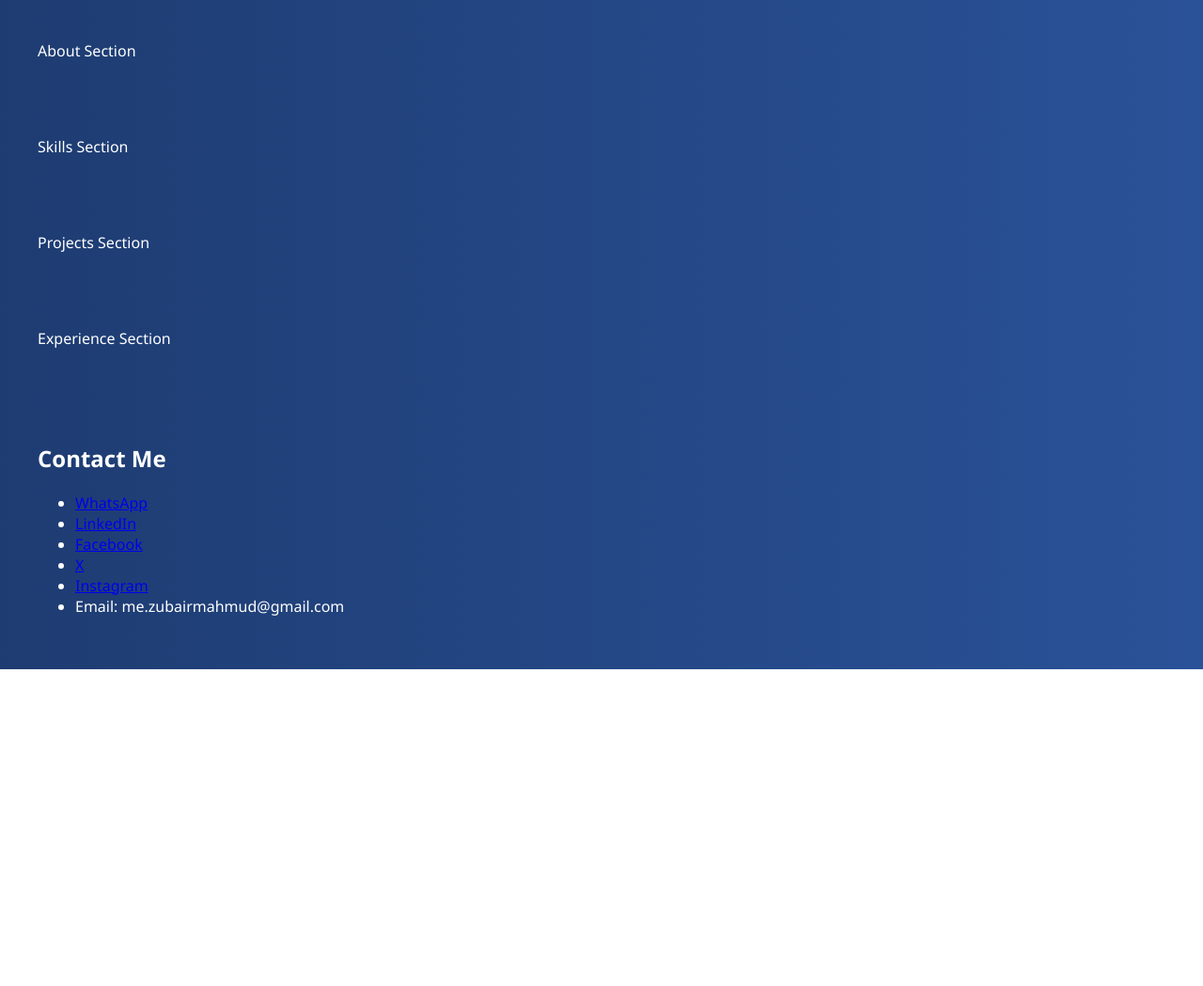
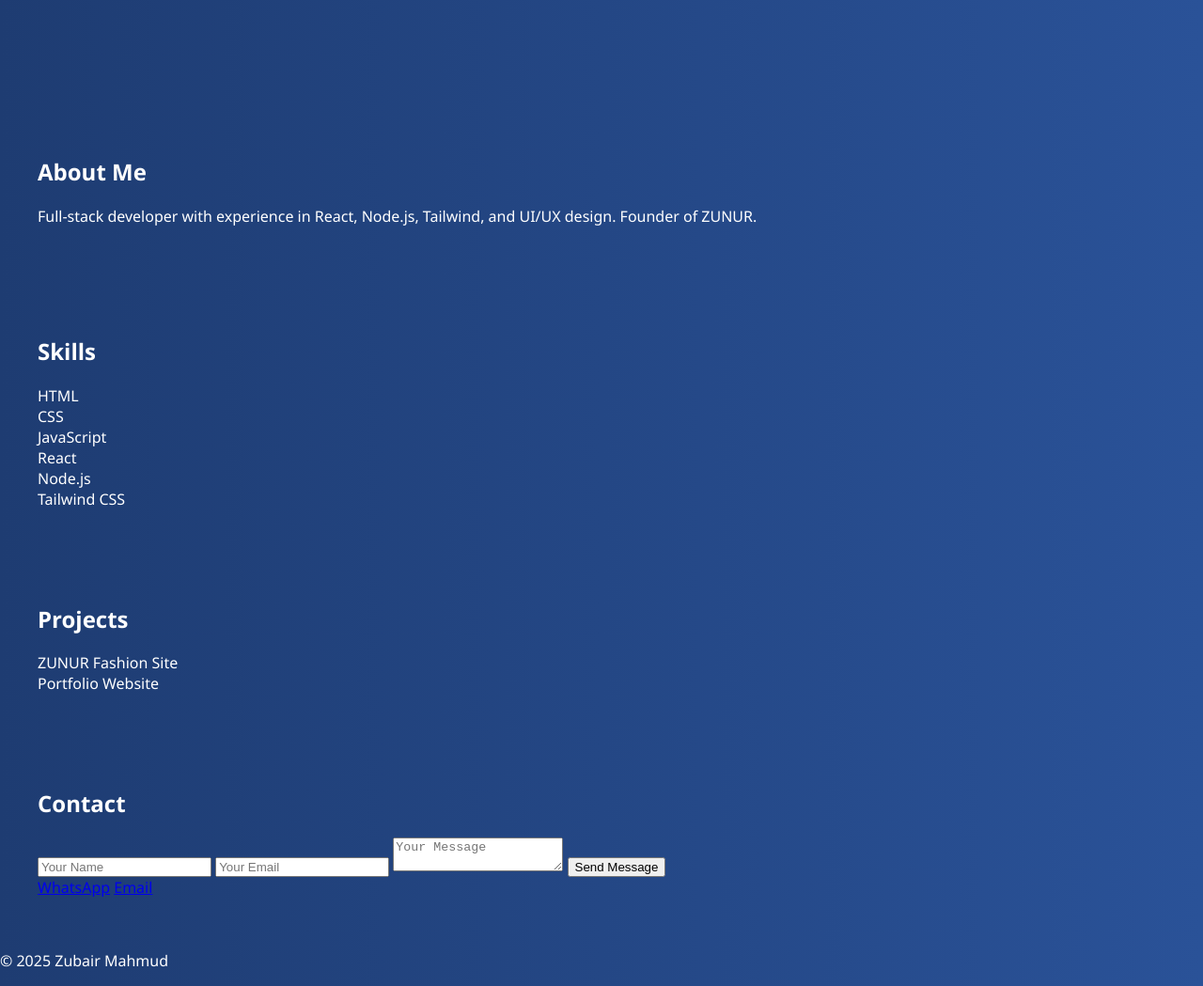
Before and after one commit to zubairmahmud/zubair1, a plain HTML site: page index.html in a window 1280 px wide. Shown: the part 797-1846 px from the top of the page at 94% size. Before the commit the page ends 1509 px from the top, so only its background shows below. Drawn offline with Linux system fonts and the light colour scheme.

Commit message:
Update index.html

```diff
--- a/index.html
+++ b/index.html
@@ -1,35 +1,68 @@
-
 <!DOCTYPE html>
 <html lang="en">
   <head>
     <meta charset="UTF-8" />
     <meta name="viewport" content="width=device-width, initial-scale=1.0" />
-  <meta name="description" content="Zubair Mahmud - Developer Portfolio" />
-  <title>Zubair Mahmud | Portfolio</title>
-  <link href="style.css" rel="stylesheet" />
+    <title>Zubair Mahmud – Portfolio</title>
+    <link rel="stylesheet" href="style.css" />
+    <script defer src="script.js"></script>
   </head>
   <body>
-  <header class="hero">
-    <img src="https://i.postimg.cc/BQRYnbmC/Picsart-25-01-30-18-52-00-003.jpg" alt="Profile" class="profile-img" />
-    <h1>Hello, I'm <span class="typing">Zubair Mahmud</span></h1>
-  </header>
+    <!-- Scroll to top -->
+    <button onclick="scrollToTop()" class="scroll-top">↑</button>
 
-  <section class="about">About Section</section>
-  <section class="skills">Skills Section</section>
-  <section class="projects">Projects Section</section>
-  <section class="experience">Experience Section</section>
-  <section class="contact">
-    <h2>Contact Me</h2>
-    <ul>
-      <li><a href="https://wa.me/8801888655432?text=Hi%20Zubair">WhatsApp</a></li>
-      <li><a href="https://www.linkedin.com/in/zubairmahmud">LinkedIn</a></li>
-      <li><a href="https://facebook.com/XubairMahmud">Facebook</a></li>
-      <li><a href="https://x.com/me_ZubairMahmud">X</a></li>
-      <li><a href="https://www.instagram.com/me.zubairmahmud">Instagram</a></li>
-      <li>Email: me.zubairmahmud@gmail.com</li>
-    </ul>
+    <!-- Hero Section -->
+    <section class="hero">
+      <img src="assets/profile.jpg" alt="Zubair Mahmud" class="profile-pic" />
+      <h1><span id="typing"></span></h1>
+      <p>I'm a passionate Software Engineer & Content Creator</p>
     </section>
 
-  <script src="script.js"></script>
+    <!-- About Section -->
+    <section class="about" id="about">
+      <h2>About Me</h2>
+      <p>
+        Full-stack developer with experience in React, Node.js, Tailwind, and UI/UX design. Founder of ZUNUR.
+      </p>
+    </section>
+
+    <!-- Skills -->
+    <section class="skills" id="skills">
+      <h2>Skills</h2>
+      <div class="skill-grid">
+        <div class="skill-card">HTML</div>
+        <div class="skill-card">CSS</div>
+        <div class="skill-card">JavaScript</div>
+        <div class="skill-card">React</div>
+        <div class="skill-card">Node.js</div>
+        <div class="skill-card">Tailwind CSS</div>
+      </div>
+    </section>
+
+    <!-- Projects -->
+    <section class="projects" id="projects">
+      <h2>Projects</h2>
+      <div class="project-card">ZUNUR Fashion Site</div>
+      <div class="project-card">Portfolio Website</div>
+    </section>
+
+    <!-- Contact -->
+    <section class="contact" id="contact">
+      <h2>Contact</h2>
+      <form>
+        <input type="text" placeholder="Your Name" required />
+        <input type="email" placeholder="Your Email" required />
+        <textarea placeholder="Your Message"></textarea>
+        <button type="submit">Send Message</button>
+      </form>
+      <div class="contact-links">
+        <a href="https://wa.me/8801888655432" target="_blank">WhatsApp</a>
+        <a href="mailto:me.zubairmahmud@gmail.com">Email</a>
+      </div>
+    </section>
+
+    <footer>
+      <p>© 2025 Zubair Mahmud</p>
+    </footer>
   </body>
 </html>
```
Lines whose indentation alone changed are shown as unchanged.
